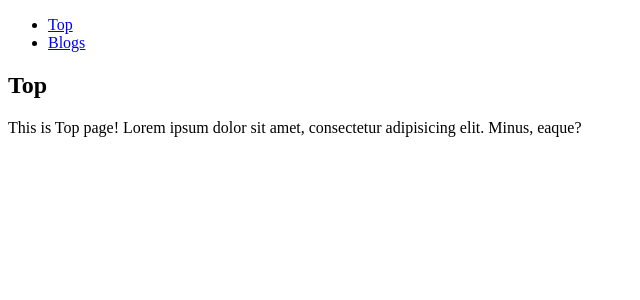
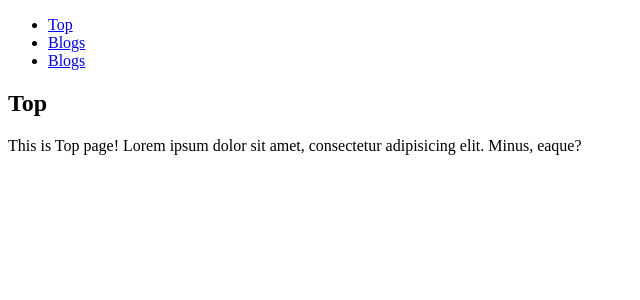
Before and after one commit to oyama919/react20180105, a React (Create React App) app: page / in a window 1280 px wide. Shown: the top 300 px of the page, without its empty margins (0-640 px from the left). Built offline with nearby package versions, Linux system fonts and the light colour scheme.

Commit message:
fix blogs /blogs

```diff
--- a/src/App.js
+++ b/src/App.js
@@ -7,6 +7,7 @@ const App = () => (
       <ul>
         <li><Link to='/'>Top</Link></li>
         <li><Link to='blogs'>Blogs</Link></li>
+        <li><Link to='/blogs'>Blogs</Link></li>
       </ul>
       <Route exact path='/' component={Top} />
       <Route path='/blogs' component={Blogs} />
```
